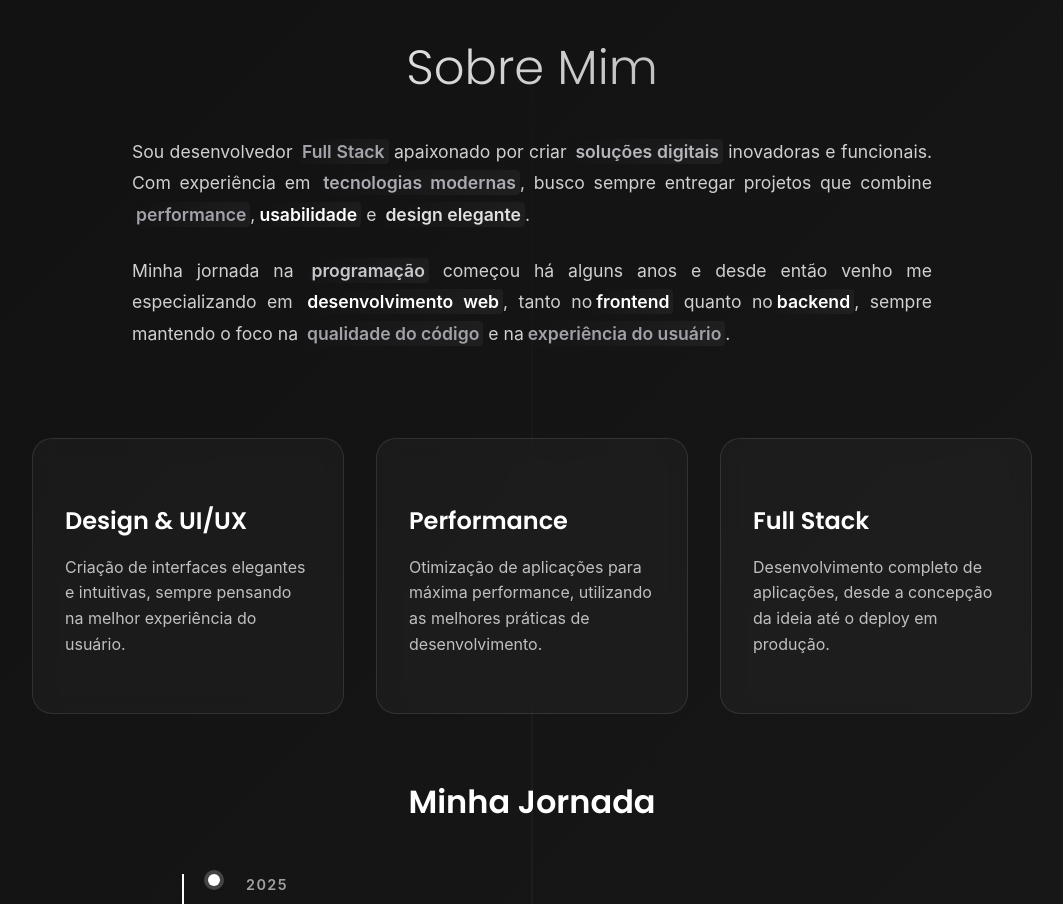
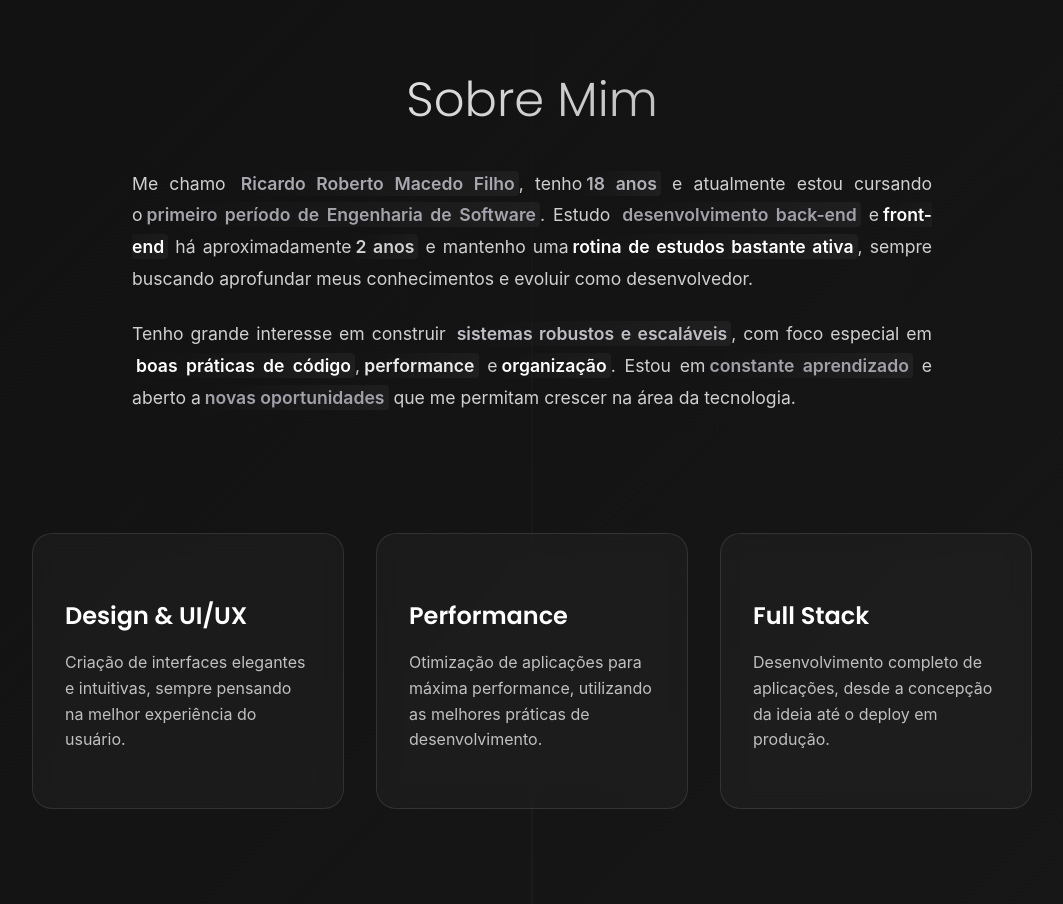
Before and after one commit to MaccedoFilho/ng-portfolio, a React (Vite) app: page / in a window 1280 px wide. Shown: the part 840-1744 px from the top of the page, without its empty margins (108-1171 px from the left). Built offline with nearby package versions, Linux system fonts and the light colour scheme.

Commit message:
feat: personaliza seção Sobre Mim e implementa layout full-screen
- Atualiza texto da seção com informações pessoais
- Melhora centralização e espaçamento dos elementos
- Ajusta tooltips com informações relevantes sobre experiência e habilidades

```diff
--- a/src/App.css
+++ b/src/App.css
@@ -284,8 +284,12 @@
 }
 
 .about-section {
-  display: block;
-  padding: 2rem;
+  display: flex;
+  flex-direction: column;
+  justify-content: center;
+  align-items: center;
+  min-height: 100vh;
+  padding: 4rem 2rem;
   background: transparent;
   max-width: 1200px;
   margin: 0 auto;
@@ -307,7 +311,7 @@
 .about-content {
   max-width: 800px;
   width: 100%;
-  margin: 0 auto 4rem auto;
+  margin-bottom: 3rem;
   text-align: left;
   position: relative;
   overflow: hidden;
@@ -385,8 +389,9 @@
 }
 
 .info-cards-section {
-  margin: 4rem auto;
+  margin: 3rem auto;
   max-width: 1200px;
+  width: 100%;
 }
 
 .cards-grid {
@@ -457,8 +462,9 @@
 }
 
 .timeline-section {
-  margin: 4rem auto;
+  margin: 3rem auto 0;
   max-width: 700px;
+  width: 100%;
 }
 
 .section-subtitle {
--- a/src/App.tsx
+++ b/src/App.tsx
@@ -332,19 +332,22 @@ function App() {
           <h2 className="about-title">Sobre Mim</h2>
           <div className="about-text">
             <p className="interactive-paragraph">
-              Sou desenvolvedor <span className="highlight-word" data-info="Desenvolvimento completo de aplicações web">Full Stack</span> apaixonado por criar
-              <span className="highlight-word" data-info="Interfaces modernas e funcionais"> soluções digitais</span> inovadoras e funcionais.
-              Com experiência em <span className="highlight-word" data-info="React, Node.js, TypeScript, Python">tecnologias modernas</span>,
-              busco sempre entregar projetos que combine <span className="highlight-word" data-info="Otimização e velocidade">performance</span>,
-              <span className="highlight-word" data-info="UX/UI nDesign">usabilidade</span> e <span className="highlight-word" data-info="Interfaces elegantes">design elegante</span>.
+              Me chamo <span className="highlight-word" data-info="Ricardo Roberto Macedo Filho">Ricardo Roberto Macedo Filho</span>, tenho
+              <span className="highlight-word" data-info="Nascido em 2006">18 anos</span> e atualmente estou cursando o
+              <span className="highlight-word" data-info="Graduação em andamento">primeiro período de Engenharia de Software</span>.
+              Estudo <span className="highlight-word" data-info="Node.js, Python, Java, APIs REST">desenvolvimento back-end</span> e
+              <span className="highlight-word" data-info="React, TypeScript, Next.js, CSS">front-end</span> há aproximadamente
+              <span className="highlight-word" data-info="Experiência desde 2022">2 anos</span> e mantenho uma
+              <span className="highlight-word" data-info="Dedicação e consistência">rotina de estudos bastante ativa</span>, sempre buscando
+              aprofundar meus conhecimentos e evoluir como desenvolvedor.
             </p>
             <p className="interactive-paragraph">
-              Minha jornada na <span className="highlight-word" data-info="HTML, CSS, JavaScript, React, Node.js">programação</span> começou há alguns anos e desde então venho me especializando
-              em <span className="highlight-word" data-info="Aplicações web completas">desenvolvimento web</span>, tanto no
-              <span className="highlight-word" data-info="React, Vue.js, TypeScript">frontend</span> quanto no
-              <span className="highlight-word" data-info="Node.js, Python, APIs, Databases">backend</span>, sempre mantendo o foco
-              na <span className="highlight-word" data-info="Clean Code, Best Practices">qualidade do código</span> e na
-              <span className="highlight-word" data-info="Interface intuitiva e responsiva">experiência do usuário</span>.
+              Tenho grande interesse em construir <span className="highlight-word" data-info="Arquitetura escalável e confiável">sistemas robustos e escaláveis</span>,
+              com foco especial em <span className="highlight-word" data-info="Clean Code, SOLID, Design Patterns">boas práticas de código</span>,
+              <span className="highlight-word" data-info="Otimização e velocidade">performance</span> e
+              <span className="highlight-word" data-info="Estrutura e arquitetura">organização</span>. Estou em
+              <span className="highlight-word" data-info="Sempre aprendendo novas tecnologias">constante aprendizado</span> e aberto a
+              <span className="highlight-word" data-info="Oportunidades de crescimento">novas oportunidades</span> que me permitam crescer na área da tecnologia.
             </p>
           </div>
         </div>
```
